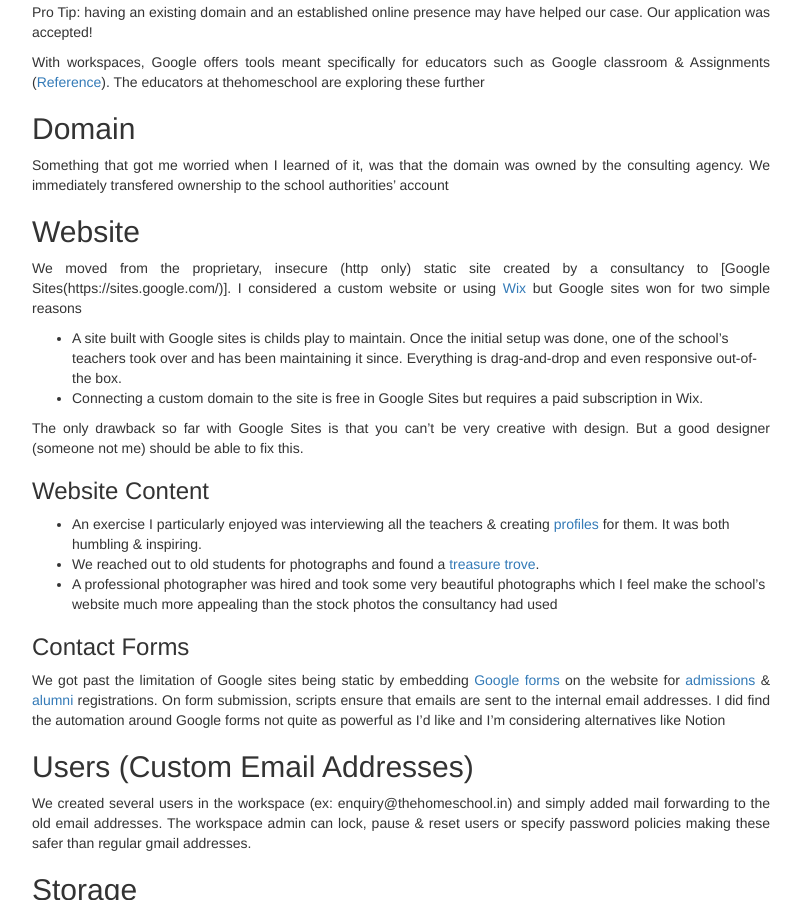
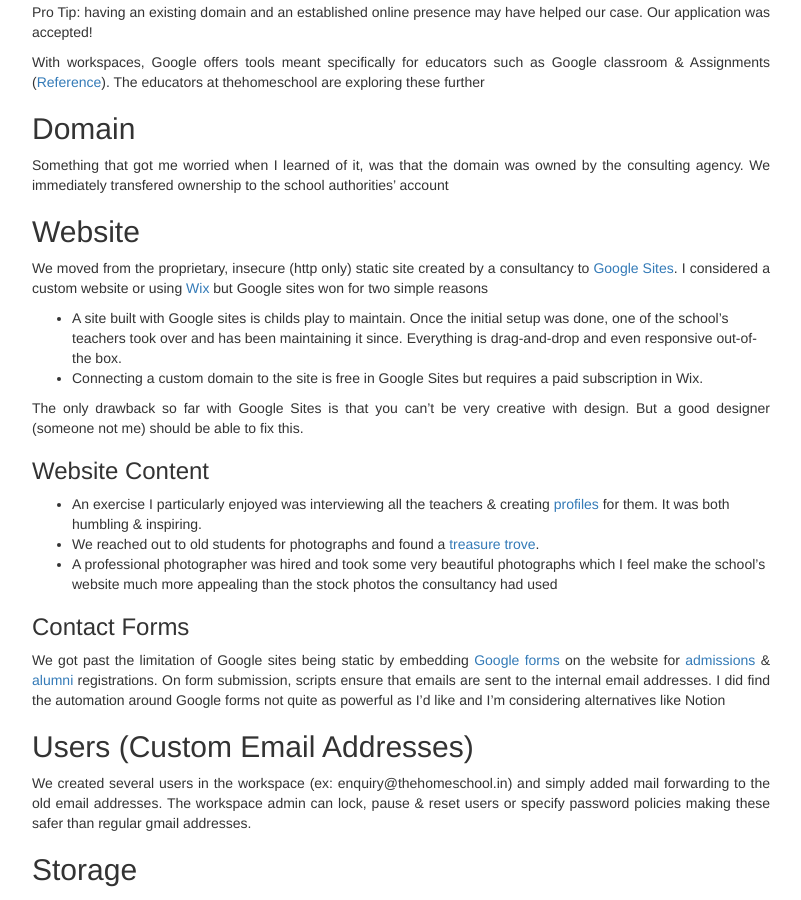
Before and after one commit to vivekKodira/vivekkodira.github.io, a Jekyll site: the page built from _posts/2024-11-14-school-website.md, in a window 1280 px wide and 900 px high, scrolled down 766 px. Shown: the whole window, without its empty margins (143-944 px from the left). Built offline with Jekyll 4.4.1, drawn with Linux system fonts in a browser that asks for light colours; nearby versions of some CDN libraries.

Commit message:
Add home school blog

```diff
--- a/_posts/2024-11-14-school-website.md
+++ b/_posts/2024-11-14-school-website.md
@@ -33,7 +33,7 @@
 Something that got me worried when I learned of it, was that the domain was owned by the consulting agency. We immediately transfered ownership to the school authorities' account
 
 ## Website
-We moved from the proprietary, insecure (http only) static site created by a consultancy to [Google Sites(https://sites.google.com/)]. I considered a custom website or using [Wix](https://www.wix.com/) but Google sites won for two simple reasons
+We moved from the proprietary, insecure (http only) static site created by a consultancy to [Google Sites](https://sites.google.com/). I considered a custom website or using [Wix](https://www.wix.com/) but Google sites won for two simple reasons
   - A site built with Google sites is childs play to maintain. Once the initial setup was done, one of the school's teachers took over and has been maintaining it since. Everything is drag-and-drop and even responsive out-of-the box.
   - Connecting a custom domain to the site is free in Google Sites but requires a paid subscription in Wix.
 
```
